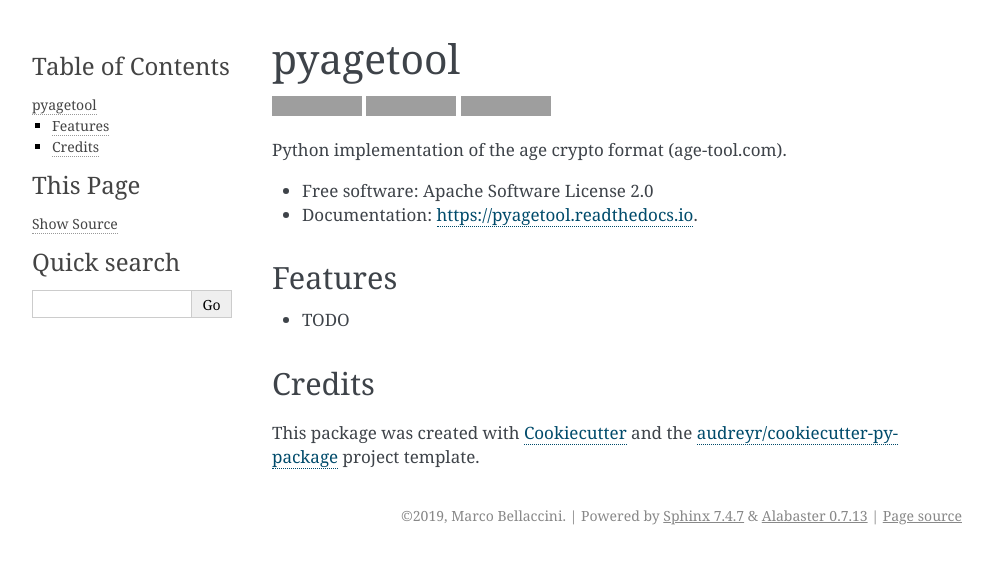
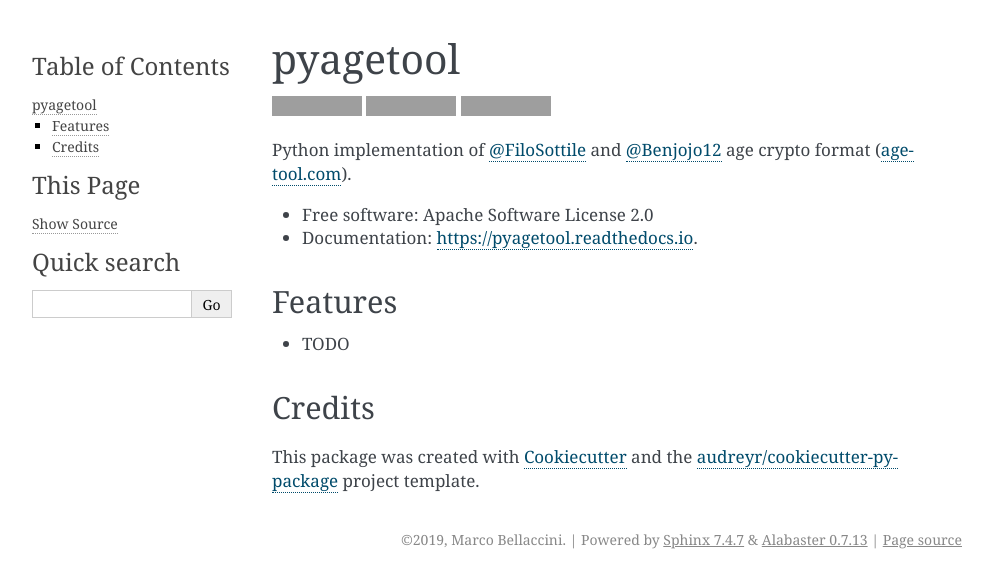
Before and after one commit to marcobellaccini/pyagetool, a Sphinx documentation site: the page built from docs/readme.rst, in a window 1280 px wide, cut to the strip 0-588 px from the top of the page. Shown: the whole strip, without its empty margins (148-1141 px from the left). Built offline with Sphinx 7.4.7, drawn with Linux system fonts in a browser that asks for light colours; grey boxes are pictures that could not be loaded.

Commit message:
Edited README

```diff
--- a/README.rst
+++ b/README.rst
@@ -16,7 +16,7 @@
 
 
 
-Python implementation of the age crypto format (age-tool.com).
+Python implementation of `@FiloSottile`_ and `@Benjojo12`_ age crypto format (`age-tool.com`_).
 
 
 * Free software: Apache Software License 2.0
@@ -33,5 +33,9 @@
 
 This package was created with Cookiecutter_ and the `audreyr/cookiecutter-pypackage`_ project template.
 
+.. _age-tool.com: https://age-tool.com
+.. _@FiloSottile: https://twitter.com/FiloSottile
+.. _@Benjojo12: https://twitter.com/Benjojo12
+
 .. _Cookiecutter: https://github.com/audreyr/cookiecutter
 .. _`audreyr/cookiecutter-pypackage`: https://github.com/audreyr/cookiecutter-pypackage
```
Also changed, not shown: docs/pyagetool.rst (+6 -6 lines), 2 other files.
